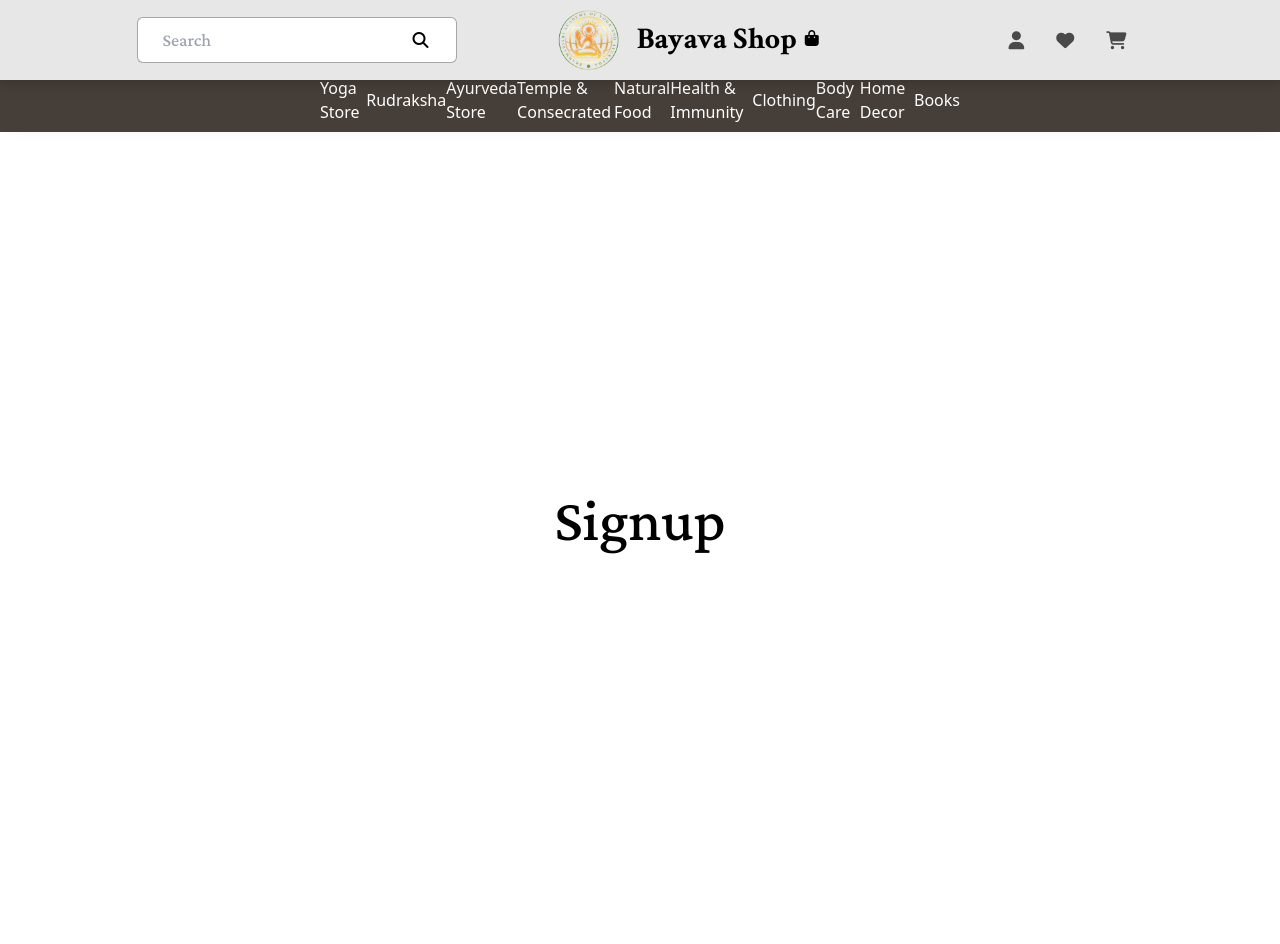
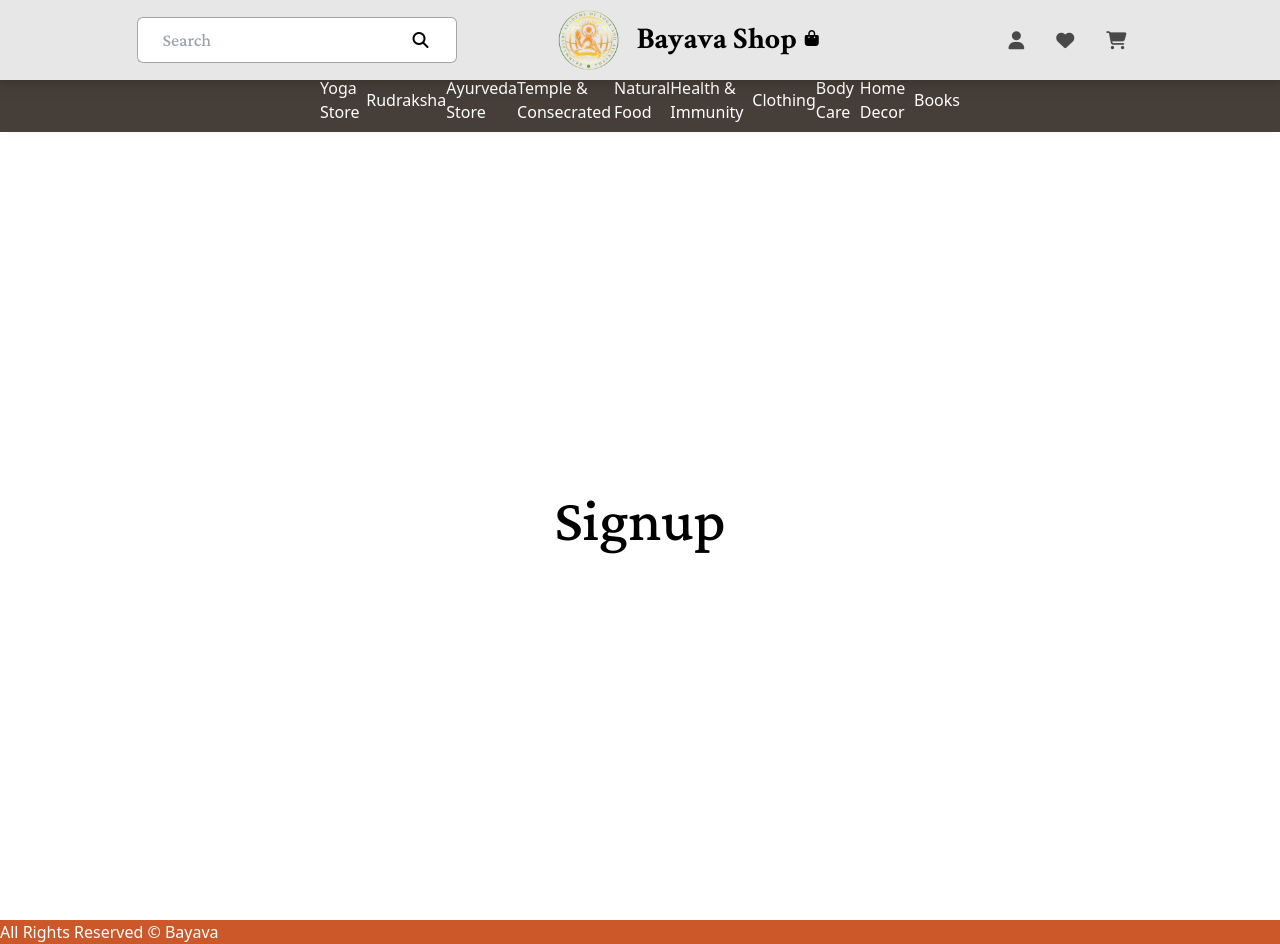
Before and after one commit to muteenk/bayava-shop, a React (Vite) app in the folder client/: page /signup in a window 1280 px wide. Before the commit the page ends 920 px from the top, so only its background shows below. Built offline with nearby package versions, Linux system fonts and the light colour scheme.

Commit message:
Minor Fixes

```diff
--- a/client/src/Components/Footer/Footer.jsx
+++ b/client/src/Components/Footer/Footer.jsx
@@ -2,8 +2,8 @@ import { Link } from "react-router-dom"
 
 const Footer = () => {
   return (
-    <footer>
-        <p>
+    <footer className="bg-bayavaOrange">
+        <p className="text-[white]">
             All Rights Reserved &copy; Bayava
         </p>
     </footer>
--- a/client/src/Routers/Router.jsx
+++ b/client/src/Routers/Router.jsx
@@ -6,6 +6,7 @@ import YogaStore from '../Components/YogaStore/YogaStore'
 import AyurvedaStore from '../Components/AyurvedaStore/AyurvedaStore'
 import Login from '../Components/Login/Login'
 import Signup from '../Components/Signup/Signup'
+import Footer from '../Components/Footer/Footer'
 
 function Router() {
   return (
@@ -18,6 +19,7 @@ function Router() {
             <Route path='login' element={<Login />} />
             <Route path='signup' element={<Signup />} />
         </Routes>
+        <Footer />
     </div>
   )
 }
```
Also changed, not shown: 1 other file (tests, documents, lock files or other folders).
